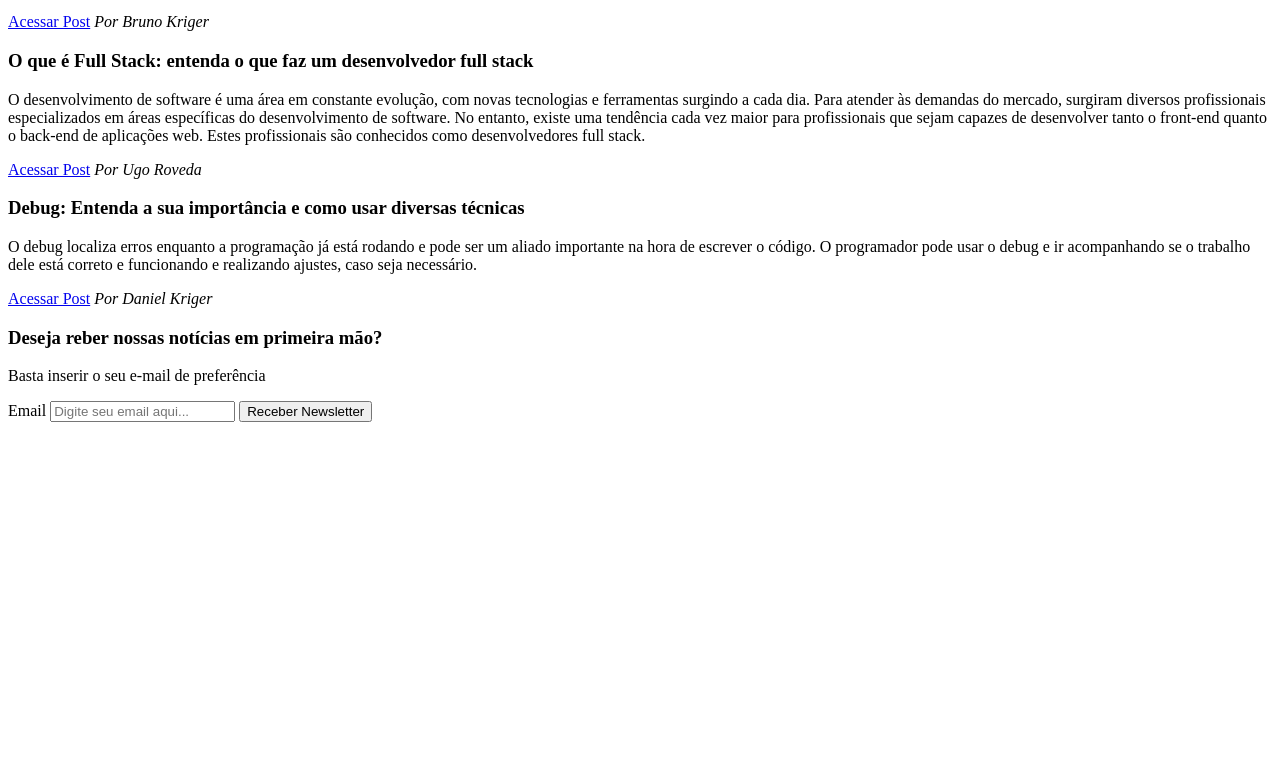
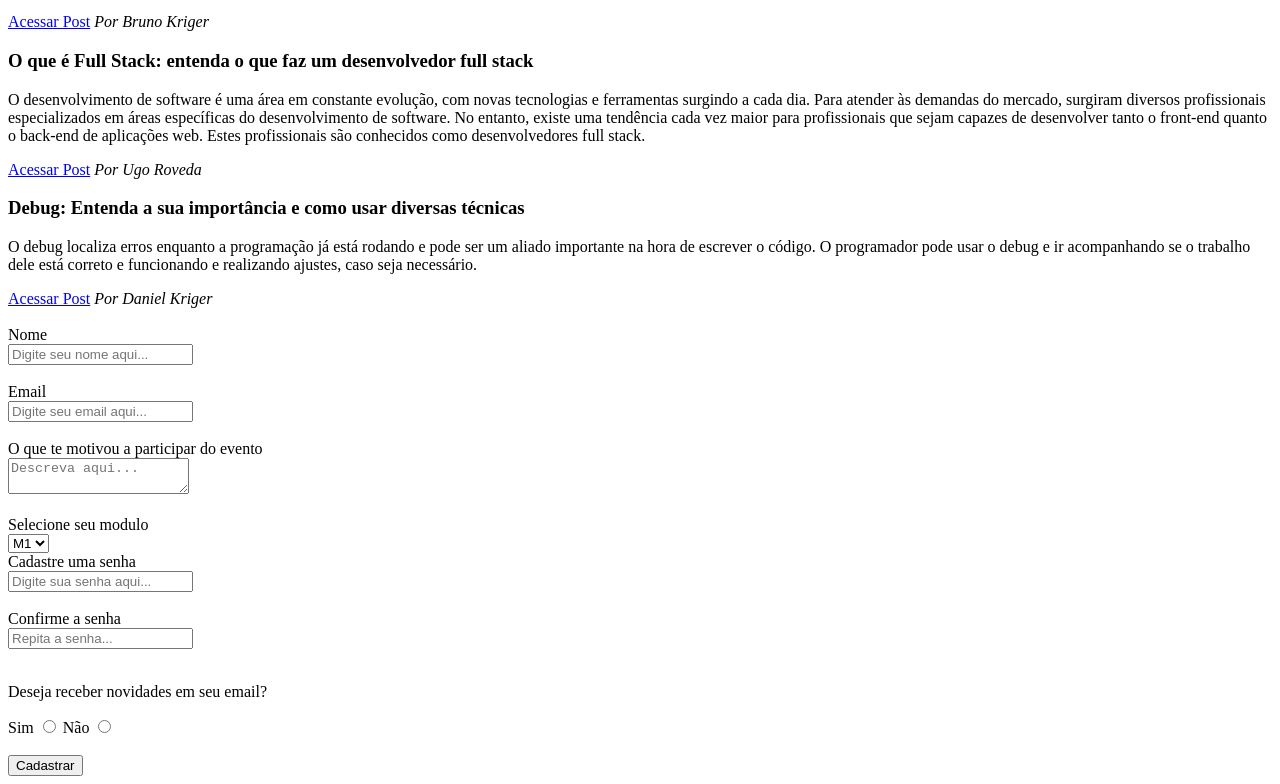
Before and after one commit to lucassoaresjs/blog_kenzie, a plain HTML site: page index.html in a window 1280 px wide. Shown: the part 349-1133 px from the top of the page. Before the commit the page ends 800 px from the top, so only its background shows below. Drawn offline with Linux system fonts and the light colour scheme.

Commit message:
projeto finalizado

```diff
--- a/index.html
+++ b/index.html
@@ -40,7 +40,7 @@
             </article>
     </section>
         <section>
-            <!-- <form>
+            <form>
                 <br>Nome</br>
                 <label for="nome">
                     <input name="nome" type="text" placeholder="Digite seu nome aqui...">
@@ -79,32 +79,46 @@
             </form>
         </section>
         <form>
-            <br>Cadastre uma senha</br>
-            <label for="senha">
-                <input id="senha" type="password" required placeholder="Digite sua senha aqui...">
-            </label>
-        </form>
-        <form>
-            <br>Confirme a senha</br>
-            <label for="senha">
-                <input id="senha" type="password" required placeholder="Repita a senha...">
-            </label>
-        </form>
-        <form>
-            <p>Deseja receber novidades em seu email?</p>
-             <input type="radio" id="sim" name="option" value="SIM">
-             <label for="sim">Sim</label>
-             <input type="radio" id="css" name="option" value="NAO">
-             <label for="NAO">Não</label>
-        </form><br>
-        <button type="submit">Cadastrar</button> -->
-                <section>
-                    <h1>Deseja reber nossas notícias em primeira mão?</h1>
-                    <p>Basta inserir o seu e-mail de preferência</p>
-                    <label for="email">Email
-                        <input id="email" type="email" placeholder="Digite seu email aqui...">
-                    </label>
-                    <button type="submit">Receber Newsletter</button>
-                </section>
+            <div>
+                <label for="password">Cadastre uma senha</label>
+        <br />
+        <input
+          name="password"
+          type="password"
+          placeholder="Digite sua senha aqui..."
+          required
+        />
+      </div>
+
+      <br />
+
+      <div>
+        <label for="password-confirm">Confirme a senha</label>
+        <br />
+        <input
+        name="password-confirm"
+        placeholder="Repita a senha..."
+        type="password"
+        required
+        id="password-confirm"
+        />
+      </div>
+
+      <br />
+
+      <div>
+        <p>Deseja receber novidades em seu email?</p>
+
+        <label for="newsletter">Sim</label>
+        <input type="radio" id="newsletter" name="newsletter" value="yes" />
+
+        <label for="no-newsletter">Não</label>
+        <input type="radio" id="no-newsletter" name="newsletter" value="no" />
+      </div>
+
+      <br />
+
+      <button type="submit">Cadastrar</button>
+    </form>
 </body>
 </html>
```
